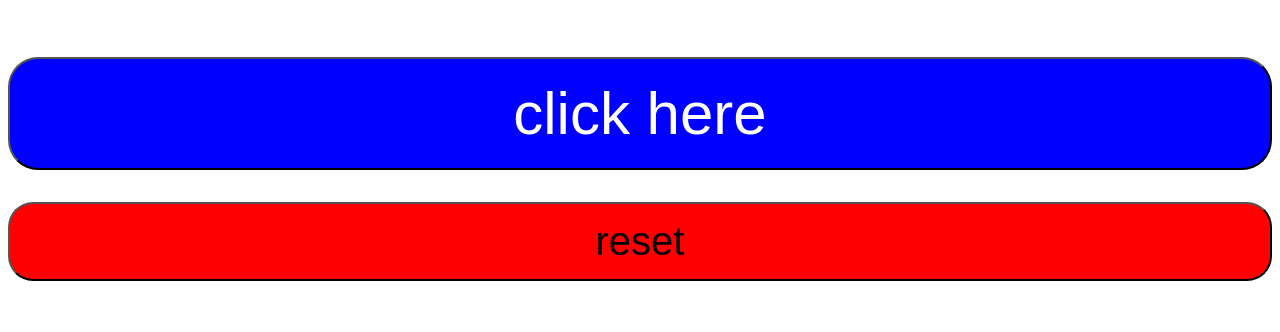
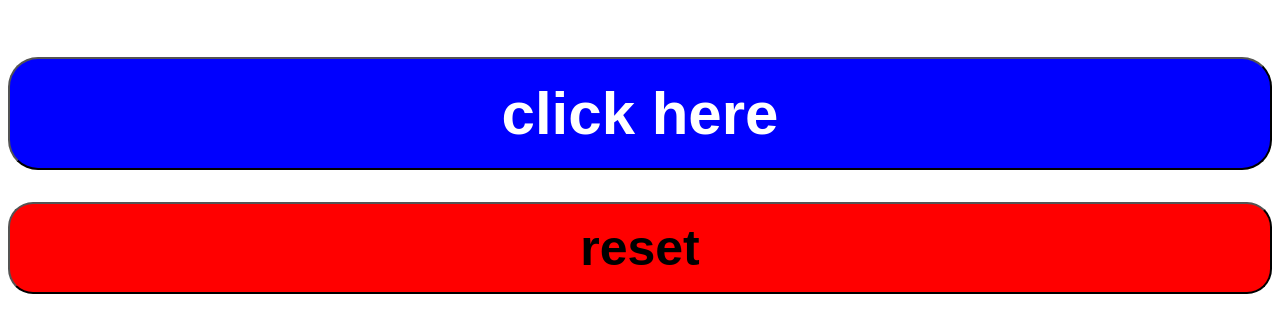
Before and after one commit to MattyDem/hugas, a plain HTML site: page index.html in a window 1280 px wide. Shown: the part 140-472 px from the top of the page. Drawn offline with Linux system fonts and the light colour scheme.

Commit message:
Update style.css

```diff
--- a/style.css
+++ b/style.css
@@ -15,13 +15,15 @@ body {
 			color: white;
 			padding: 20px;
 			font-size: 60px;
+		    font-weight: bold;
 			border-radius: 30px;
 			}
 			.css-reset {
 			background: red;
 			colot: white;
 			padding: 15px;
-			font-size: 40px;
+			font-size: 50px;
+			font-weight: bold;
 			border-radius: 25px;
 			}
 			.css-header {
```
